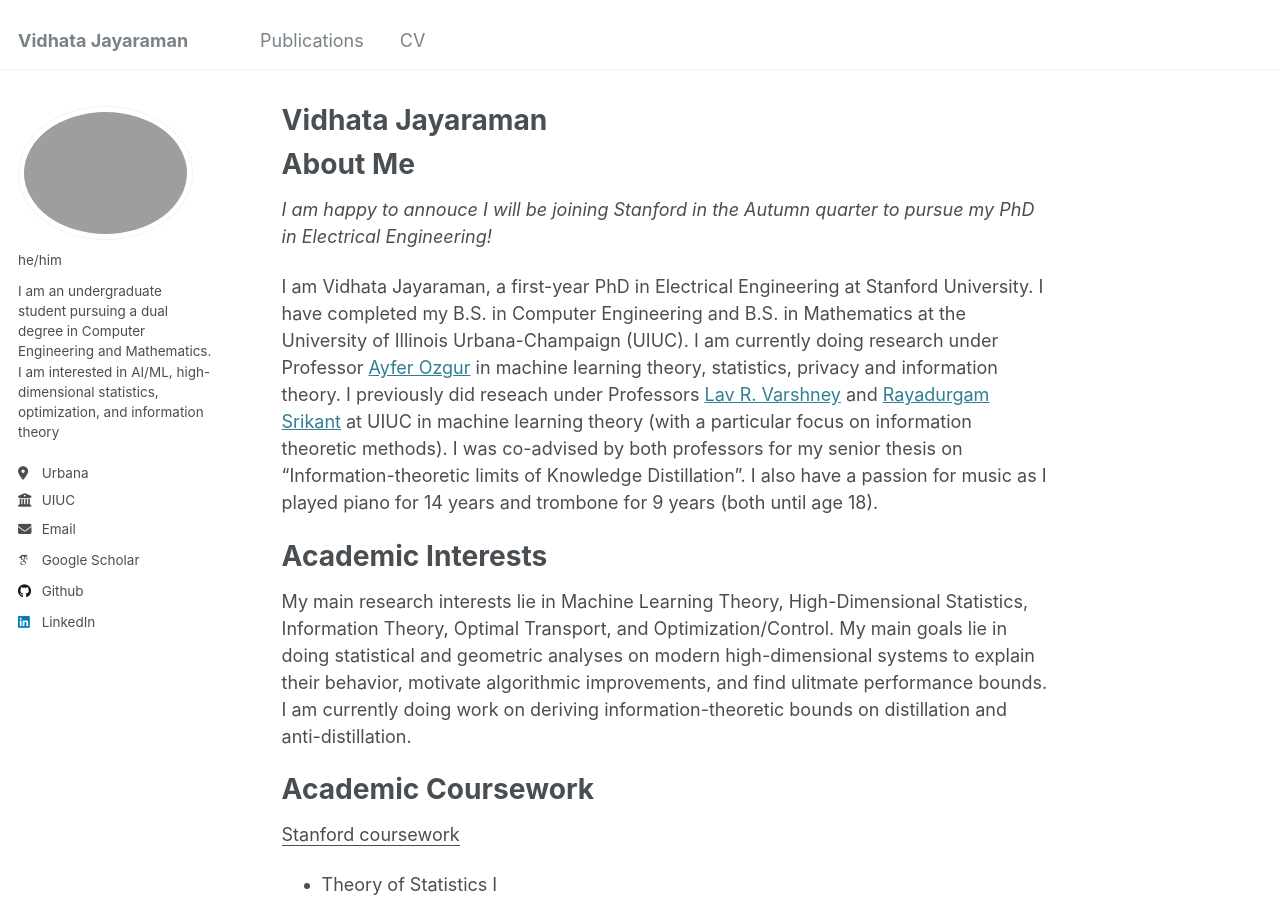
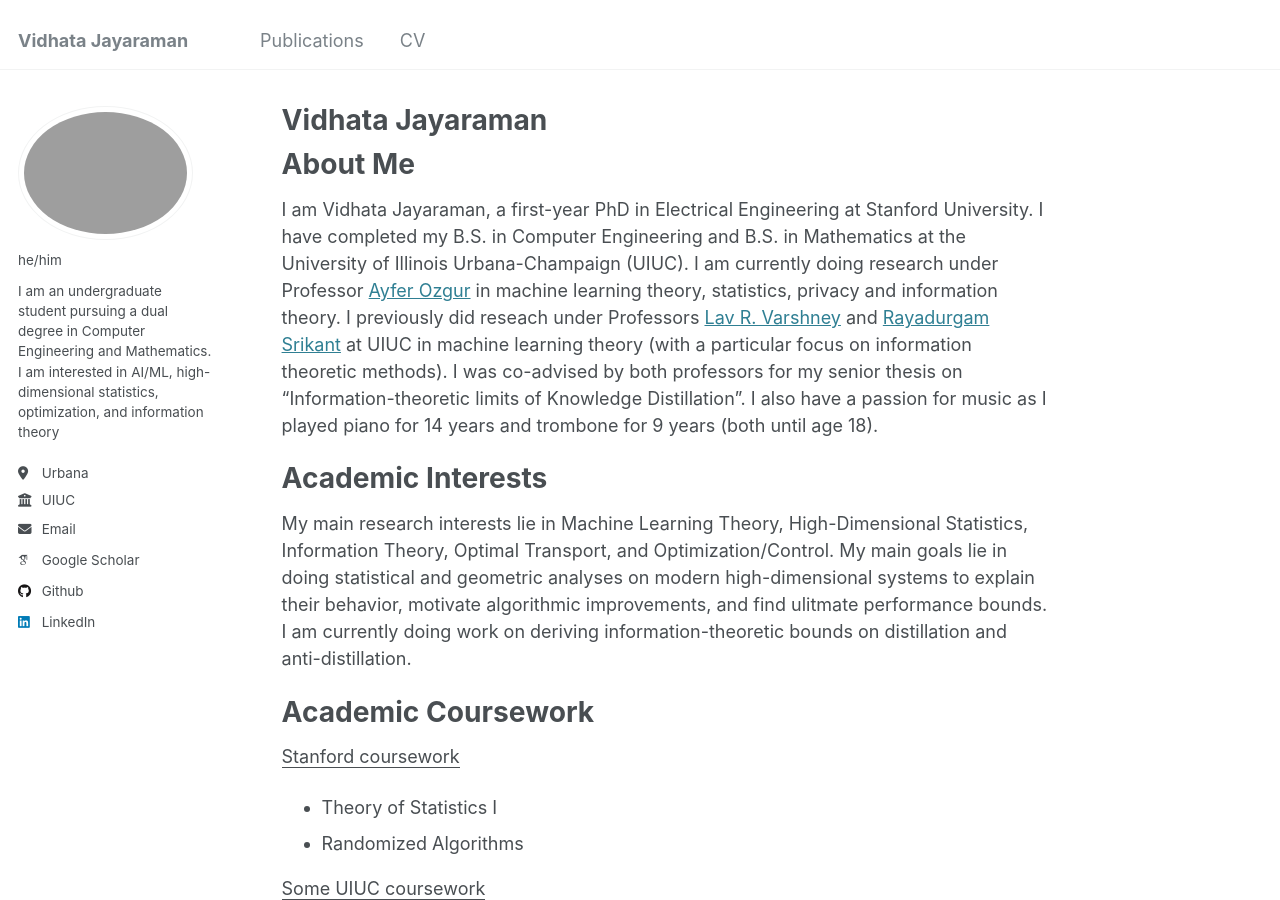
Before and after one commit to dxdt14/dxdt14.github.io, a Jekyll site: the page built from _pages/about.md, in a window 1280 px wide and 900 px high. Built offline with Jekyll 4.4.1, drawn with Linux system fonts in a browser that asks for light colours; some web fonts are replaced.

Commit message:
cleaned up about me

```diff
--- a/_pages/about.md
+++ b/_pages/about.md
@@ -9,8 +9,6 @@ redirect_from:
 
 About Me
 ===
-
-*I am happy to annouce I will be joining Stanford in the Autumn quarter to pursue my PhD in Electrical Engineering!*
 
 I am Vidhata Jayaraman, a first-year PhD in Electrical Engineering at Stanford University. I have completed my B.S. in Computer Engineering and B.S. in Mathematics at the University of Illinois Urbana-Champaign (UIUC). I am currently doing research under Professor [Ayfer Ozgur](https://stanford.edu/~aozgur/) in machine learning theory, statistics, privacy and information theory. I previously did reseach under Professors [Lav R. Varshney](https://varshney.csl.illinois.edu) and [Rayadurgam Srikant](https://sites.google.com/a/illinois.edu/srikant) at UIUC in machine learning theory (with a particular focus on information theoretic methods). I was co-advised by both professors for my senior thesis on "Information-theoretic limits of Knowledge Distillation". I also have a passion for music as I played piano for 14 years and trombone for 9 years (both until age 18).
 
```
